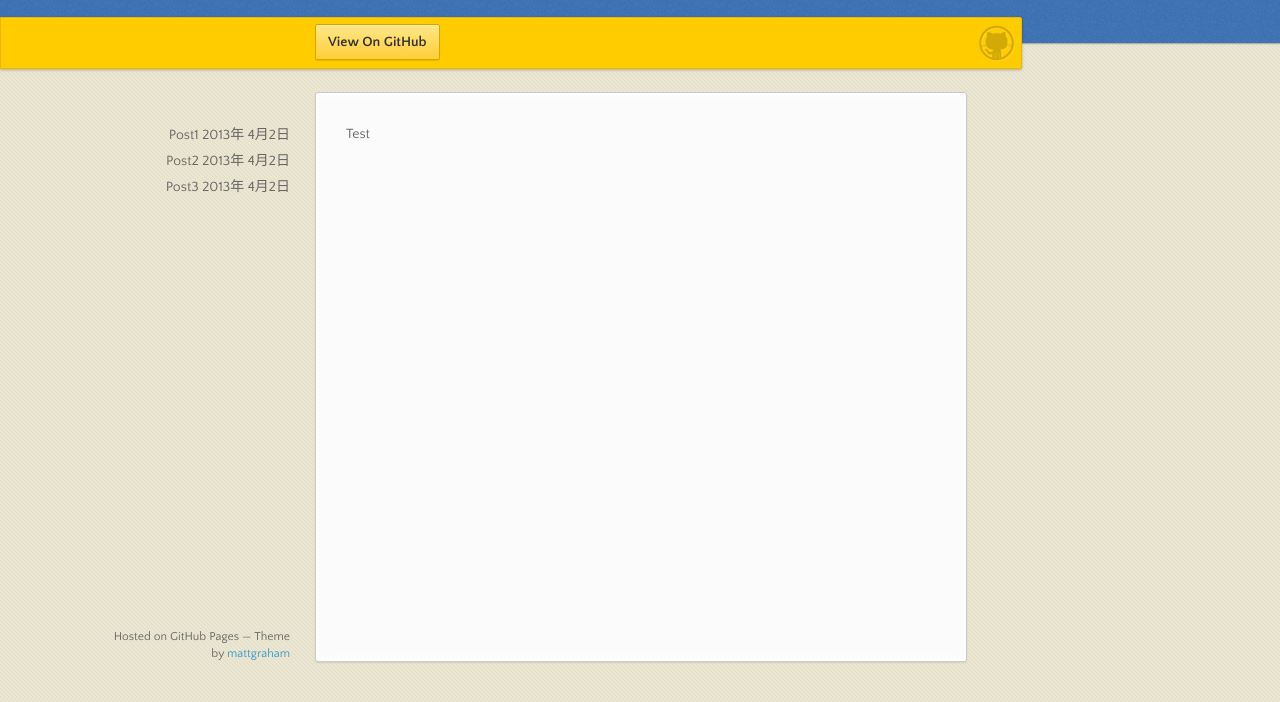
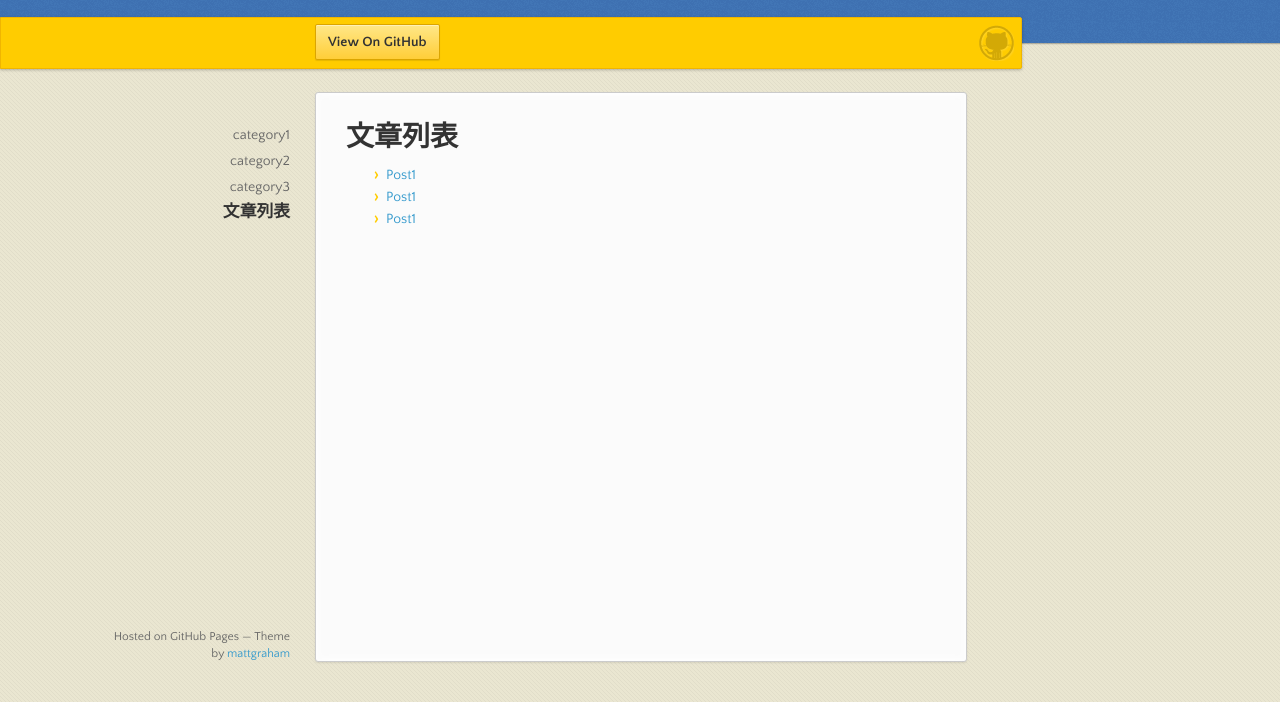
Before and after one commit to freebendy/freebendy.github.com, a plain HTML site: page index.html in a window 1280 px wide. Shown: the part 98-800 px from the top of the page. Drawn offline with nearby package versions, Linux system fonts and the light colour scheme.

Commit message:
Update index.html

```diff
--- a/index.html
+++ b/index.html
@@ -30,22 +30,30 @@
     <div class="wrapper">
       <nav>
         <ul>
-          <li class="post">
-            <a href="freebendy.github.com">Post1</a>
-            <span class="public-time">2013年 4月2日</span>
-	        </li>
-          <li class="post">
-            <a href="freebendy.github.com">Post2</a>
-            <span class="public-time">2013年 4月2日</span>
+          <li class="category">
+            <a href="http://freebendy.github.com">category1</a>
           </li>
-          <li class="post">
-            <a href="freebendy.github.com">Post3</a>
-            <span class="public-time">2013年 4月2日</span>
+          <li class="category">
+            <a href="http://freebendy.github.com">category2</a>
+          </li>
+          <li class="category">
+            <a href="http://freebendy.github.com">category3</a>
           </li>
         </ul>
       </nav>
       <section>
-        <p>Test</p>
+        <h1>文章列表</h1>
+        <ul>
+        	<li class="post">
+        		<a href="http://freebendy.github.com">Post1</a>
+        	</li>
+        	<li class="post">
+        		<a href="http://freebendy.github.com">Post1</a>
+        	</li>
+        	<li class="post">
+        		<a href="http://freebendy.github.com">Post1</a>
+        	</li>
+        </ul>
       </section>
       <footer>
         <p><small>Hosted on GitHub Pages &mdash; Theme by <a href="http://twitter.com/#!/michigangraham">mattgraham</a></small></p>
```
